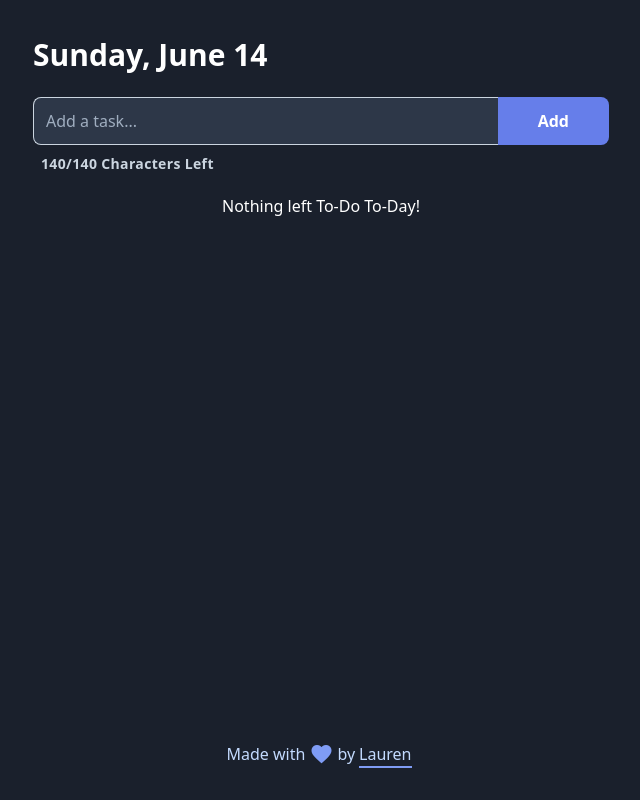
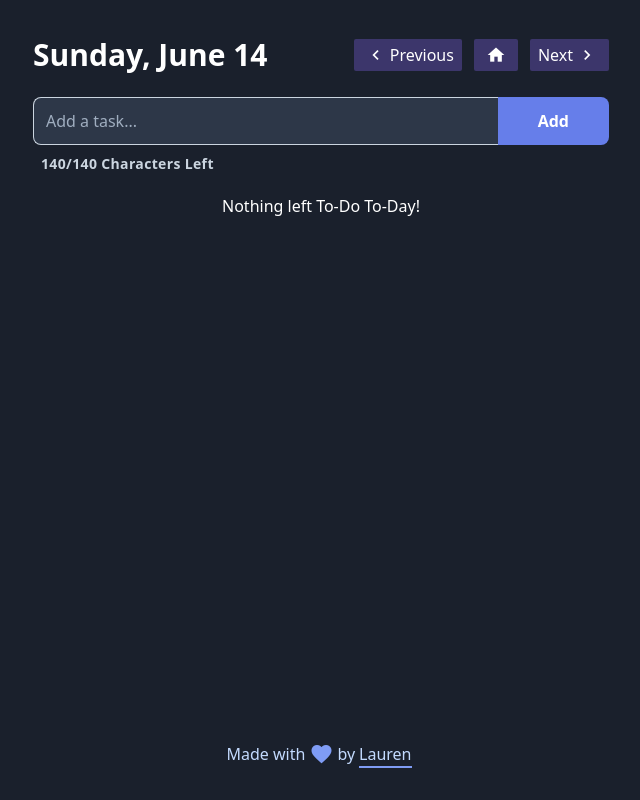
Before and after one commit to laurenawilkinson/react-todo, a React (Create React App) app: page / in a window 1280 px wide. Shown: the whole page, without its empty margins (319-959 px from the left). Built offline with nearby package versions, Linux system fonts and the light colour scheme.

Commit message:
Add button component + Add day navigation buttons

```diff
--- a/src/App.js
+++ b/src/App.js
@@ -1,15 +1,52 @@
-import React from 'react';
+import React, { Component } from 'react';
 import Todos from './Todos';
+import Button from './Button';
 
-const App = () => {
-  const date = new Date();
-  const dateOptions = { weekday: 'long', month: 'long', day: 'numeric' };
+export default class App extends Component {
+  state = {
+    dateOptions: { weekday: 'long', month: 'long', day: 'numeric' },
+    currentDateView: new Date().toLocaleDateString('en-us')
+  }
+
+  currentDateViewObject = () => {
+    return new Date (this.state.currentDateView);
+  }
+
+  timeTravelOneDay = (travel = 'forwards') => {
+    const date = this.currentDateViewObject();
+    const travelTime = travel == 'forwards' ? 1 : -1;
+
+    date.setDate(date.getDate() + travelTime);
+
+    this.setState({ currentDateView: date.toLocaleDateString('en-us') });
+  }
+
+  render () {
+    const { currentDateView, dateOptions } = this.state;
 
     return (
       <div className="App min-h-screen flex flex-col bg-gray-900 text-white">
         <div className="container xl:w-1/2 mx-auto p-8 flex-1">
-        <h1 className="text-3xl font-bold mb-5">{ date.toLocaleDateString(undefined, dateOptions) }</h1>
-        <Todos />
+          <header className="flex items-center mb-5">
+            <h1 className="text-2xl md:text-3xl font-bold flex-1">{ this.currentDateViewObject().toLocaleDateString(undefined, dateOptions) }</h1>
+            <Button
+              icon="keyboard_arrow_left"
+              text="Previous"
+              textClass="hidden md:inline-block"
+              onClick={ () => this.timeTravelOneDay('backwards') }  />
+            <Button
+              className="ml-3"
+              icon="home"
+              onClick={ () => this.setState({ currentDateView: new Date().toLocaleDateString('en-us') })} />
+            <Button
+              className="ml-3"
+              icon="keyboard_arrow_right"
+              text="Next"
+              textClass="hidden md:inline-block"
+              iconRight="true"
+              onClick={ () => this.timeTravelOneDay('forwards') }  />
+          </header>
+          <Todos currentDateView={ currentDateView } />
         </div>
         <footer className="flex text-indigo-200">
           <div className="container w-full p-8 mx-auto flex items-start justify-center">
@@ -18,7 +55,6 @@ const App = () => {
           </div>
         </footer>
       </div>
-  );
+    )
+  };
 }
-
-export default App;
--- /dev/null
+++ b/src/Button.js
@@ -0,0 +1,27 @@
+import React from 'react';
+
+const Button = (props) => {
+  const icon = <i className="material-icons text-xl mx-1">{ props.icon }</i>;
+  const text = <span className={ props.textClass }>{ props.text }</span>;
+
+  const buttonClasses = `h-8 flex items-center font-medium bg-indigo-900 px-2 py-1 rounded-sm hover:bg-indigo-700 ${props.className}`
+
+  return (
+    <button className={ buttonClasses } type="button" onClick={ props.onClick }>
+      { !props.iconRight && props.icon ? icon : '' }
+      { props.text ? text : '' }
+      { props.iconRight && props.icon ? icon : '' }
+    </button>
+  )
+}
+
+Button.defaultProps = {
+  icon: null,
+  text: null,
+  textClass: '',
+  iconRight: false,
+  className: '',
+  onClick: () => {}
+}
+
+export default Button;
--- a/src/Todos.js
+++ b/src/Todos.js
@@ -2,6 +2,10 @@ import React, { Component } from 'react';
 import TodoItem from './TodoItem'
 
 class Todos extends Component {
+  static defaultProps = {
+    currentDateView: new Date().toLocaleDateString('en-us')
+  }
+
   state = {
     todos: [],
     currentTodo: '',
@@ -9,13 +13,8 @@ class Todos extends Component {
     maxChars: 140
   }
 
-  todaysDate = () => {
-    let date = new Date();
-    return date.toLocaleDateString('en-us');
-  }
-
-  todaysTodos = () => {
-    return this.state.todos.filter(x => x.date === this.todaysDate());
+  displayedTodos = () => {
+    return this.state.todos.filter(x => x.date === this.props.currentDateView);
   }
 
   setTodos = (todos) => {
@@ -32,7 +31,7 @@ class Todos extends Component {
         {
           text: previousState.currentTodo,
           id: previousState.currentTodoId,
-          date: this.todaysDate()
+          date: this.props.currentDateView
         }
       ],
       currentTodo: '',
@@ -92,10 +91,10 @@ class Todos extends Component {
 
   render () {
     const { currentTodo, maxChars } = this.state;
-    const todoList = this.todaysTodos().length > 0 ?
+    const todoList = this.displayedTodos().length > 0 ?
       (
         <ul className="todo-list">
-          { this.todaysTodos().map(todo => {
+          { this.displayedTodos().map(todo => {
             return (
               <TodoItem
                 text={ todo.text }
```
Lines whose indentation alone changed are shown as unchanged.
